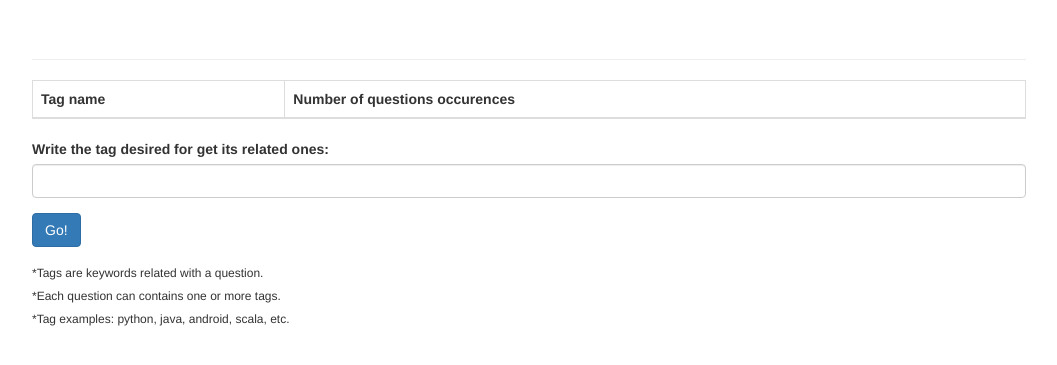
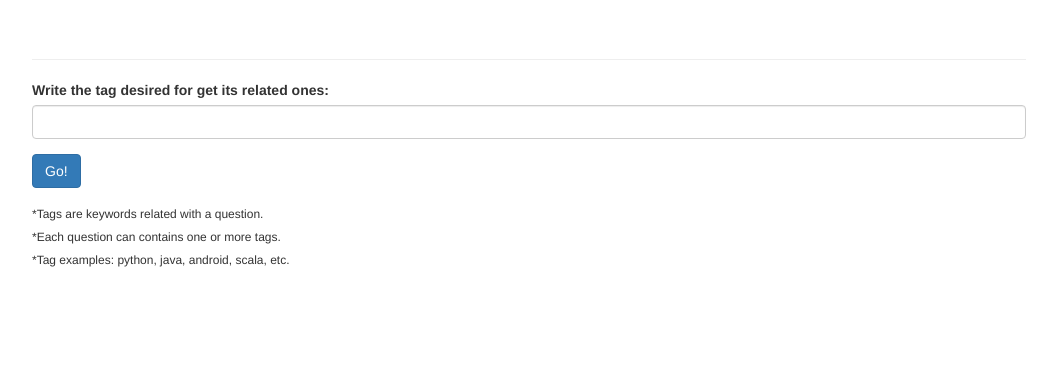
Before and after one commit to siedersberger/composer-python-flask-mongodb, a Flask app: template app/templates/index.html in a window 1280 px wide. Shown: the top 365 px of the page, without its empty margins (111-1168 px from the left). Run offline with Flask 2, Linux system fonts and the light colour scheme; the template is opened without the code that fills it, so the values that code supplies are empty; some libraries are stand-ins or nearby versions.

Commit message:
Fixing bugs

```diff
--- a/app/templates/index.html
+++ b/app/templates/index.html
@@ -1,23 +1,6 @@
 {%extends "template.html"%}
 
 {%block conteudo%}
-
-    <table class="table table-striped table-responsive table-bordered">
-        <thead class="thead-default">
-            <tr>
-                <th>Tag name</th>
-                <th>Number of questions occurences</th>
-            </tr>
-        </thead>
-        <tbody>
-            {% for tag in top_tags %}
-            <tr>
-                <td>{{tag[0]}}</td>
-                <td>{{tag[1]}}</td>
-            </tr>
-            {% endfor %}
-        </tbody>
-    </table>
 
     <form action="{{url_for('consult')}}" method="POST" enctype="multipart/form-data">
         <fieldset>
--- a/app/views.py
+++ b/app/views.py
@@ -7,7 +7,7 @@ parser_tags = ParserTags()
 @app.route("/")
 def index():
     sorted_tags = parser_tags.count_tags()
-    return render_template('index.html', title='Top 10 tags consulted on Stackoverflow', top_tags = sorted_tags[0:9])
+    return render_template('index.html', title='Consult tags on Stackoverflow platform')
 
 @app.route('/consult', methods=['POST'])
 def consult():
--- a/crawl/consumer_api.py
+++ b/crawl/consumer_api.py
@@ -9,8 +9,7 @@ from calendar import monthrange
 def set_questions(year, month):
     ''' get a set of questions from StackAPI and store in data base (MongoDB)
     '''
-    my_db = ConnectionDAO(hostname='mongodb')
-    my_collection = QuestionDAO(my_db.db)
+    my_collection = QuestionDAO()
 
     SITE = StackAPI('stackoverflow')
     SITE.page_size=100
--- a/docker-compose.yaml
+++ b/docker-compose.yaml
@@ -38,7 +38,7 @@ services:
     depends_on:
       - mongodb
     environment:
-      - MONTH=4
+      - MONTH=1
       - YEAR=2019
 
 networks:
--- a/libdao/mongoDAO.py
+++ b/libdao/mongoDAO.py
@@ -8,7 +8,7 @@ class ConfigManager:
         if not ConfigManager.__instance:
             ConfigManager.__instance = {
                 "mongo_port": 27017,
-                "mongo_host": "localhost"
+                "mongo_host": "mongodb"
             }
         return ConfigManager.__instance
 
```
Also changed, not shown: app/parser_mongo.py (+8 -8 lines).
